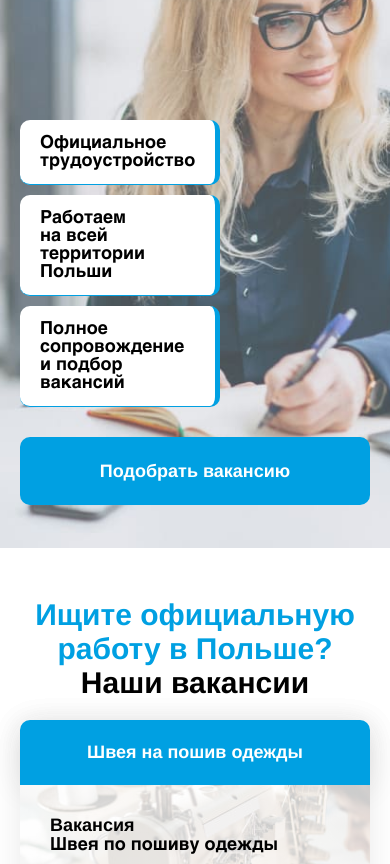
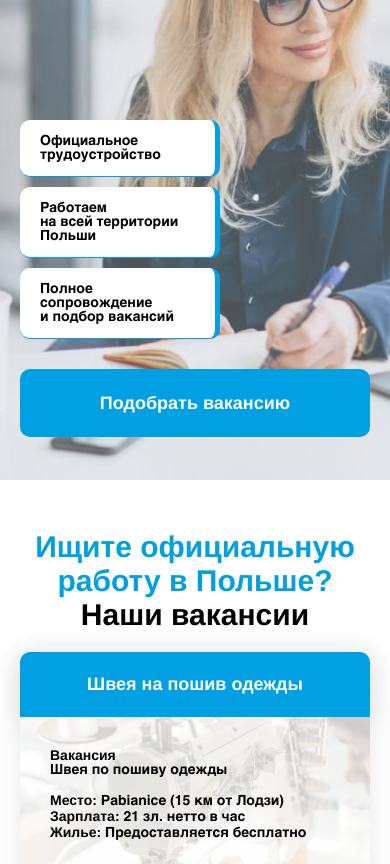
Before and after one commit to ART89-prog/serviskadra, a plain HTML site: page index.html in a window 390 px wide. Shown: the part 226-1090 px from the top of the page. Drawn offline with nearby package versions, Linux system fonts and the light colour scheme; files whose address does not match are found by name.

Commit message:
78574587468756

```diff
--- a/css/response_479.css
+++ b/css/response_479.css
@@ -74,6 +74,15 @@
     .step_items > * {
         padding-left: 77px;
     }
+    .vacancy_item-text {
+        font-size: 14px;
+    }
+    .vacancy_item-text p:first-child {
+        margin-bottom: 15px;
+    }
+    .header_info ul li {
+        font-size: 14px;
+    }
 
 
 
--- a/css/response_767.css
+++ b/css/response_767.css
@@ -181,6 +181,12 @@
     .modal .swiper {
         padding: 0px;
     }
+    .vacancy_item-text {
+        font-size: 16px;
+    }
+    .header_info ul li {
+        font-size: 16px;
+    }
 
 
 
--- a/css/styles.css
+++ b/css/styles.css
@@ -714,21 +714,27 @@ header .menu .item:hover a {
     margin-top: 25px;
 }
 .vacancy_item:nth-child(1) .vacancy_item-info {
+    background-size: cover;
     background: linear-gradient(0deg, rgba(255, 255, 255, 0.80) 0%, rgba(255, 255, 255, 0.80) 100%), url(../images/vacancy_bg1.jpg), lightgray 0px -5.781px / 100% 129.555% no-repeat;
 }
 .vacancy_item:nth-child(2) .vacancy_item-info {
+    background-size: cover;
     background: linear-gradient(0deg, rgba(255, 255, 255, 0.80) 0%, rgba(255, 255, 255, 0.80) 100%), url(../images/vacancy_bg2.jpg), lightgray 0px -5.781px / 100% 129.555% no-repeat;
 }
 .vacancy_item:nth-child(3) .vacancy_item-info {
+    background-size: cover;
     background: linear-gradient(0deg, rgba(255, 255, 255, 0.80) 0%, rgba(255, 255, 255, 0.80) 100%), url(../images/vacancy_bg3.jpg), lightgray 0px -5.781px / 100% 129.555% no-repeat;
 }
 .vacancy_item:nth-child(4) .vacancy_item-info {
+    background-size: cover;
     background: linear-gradient(0deg, rgba(255, 255, 255, 0.80) 0%, rgba(255, 255, 255, 0.80) 100%), url(../images/vacancy_bg4.jpg), lightgray 0px -5.781px / 100% 129.555% no-repeat;
 }
 .vacancy_item:nth-child(5) .vacancy_item-info {
+    background-size: cover;
     background: linear-gradient(0deg, rgba(255, 255, 255, 0.80) 0%, rgba(255, 255, 255, 0.80) 100%), url(../images/vacancy_bg1.jpg), lightgray 0px -5.781px / 100% 129.555% no-repeat;
 }
 .vacancy_item:nth-child(6) .vacancy_item-info {
+    background-size: cover;
     background: linear-gradient(0deg, rgba(255, 255, 255, 0.80) 0%, rgba(255, 255, 255, 0.80) 100%), url(../images/vacancy_bg2.jpg), lightgray 0px -5.781px / 100% 129.555% no-repeat;
 }
 .vacancy_item .btn-page {
```
